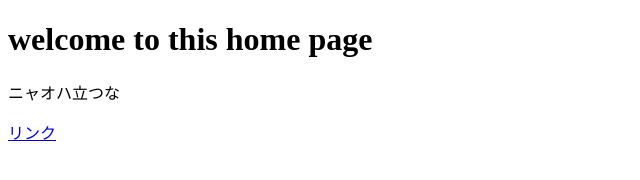
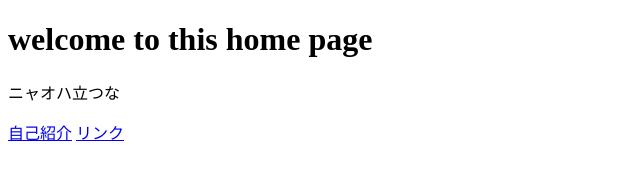
Before and after one commit to launchpencil/friend-site, a plain HTML site: page index.html in a window 1280 px wide. Shown: the whole page, without its empty margins (0-640 px from the left). Drawn offline with Linux system fonts and the light colour scheme.

Commit message:
add about

```diff
--- a/index.html
+++ b/index.html
@@ -7,6 +7,7 @@
 <body>
   <h1>welcome to this  home page</h1>
   <p>ニャオハ立つな</p>
+  <a href="about.html">自己紹介</a>
   <a href="http://google.com">リンク</a>
 </body>
 </html>
```
